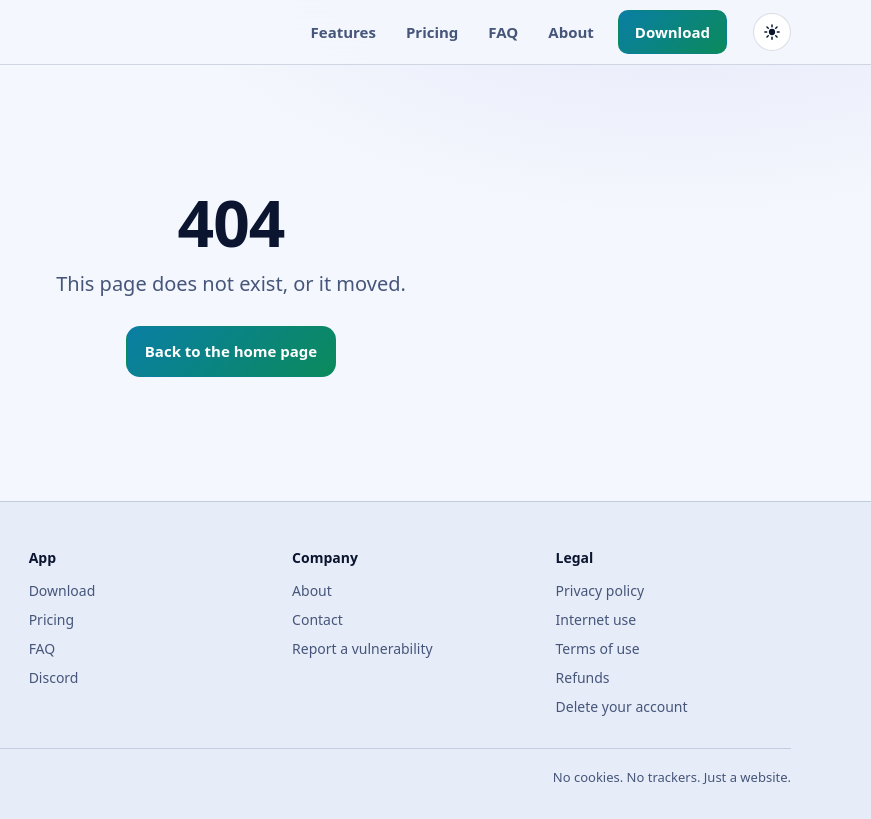
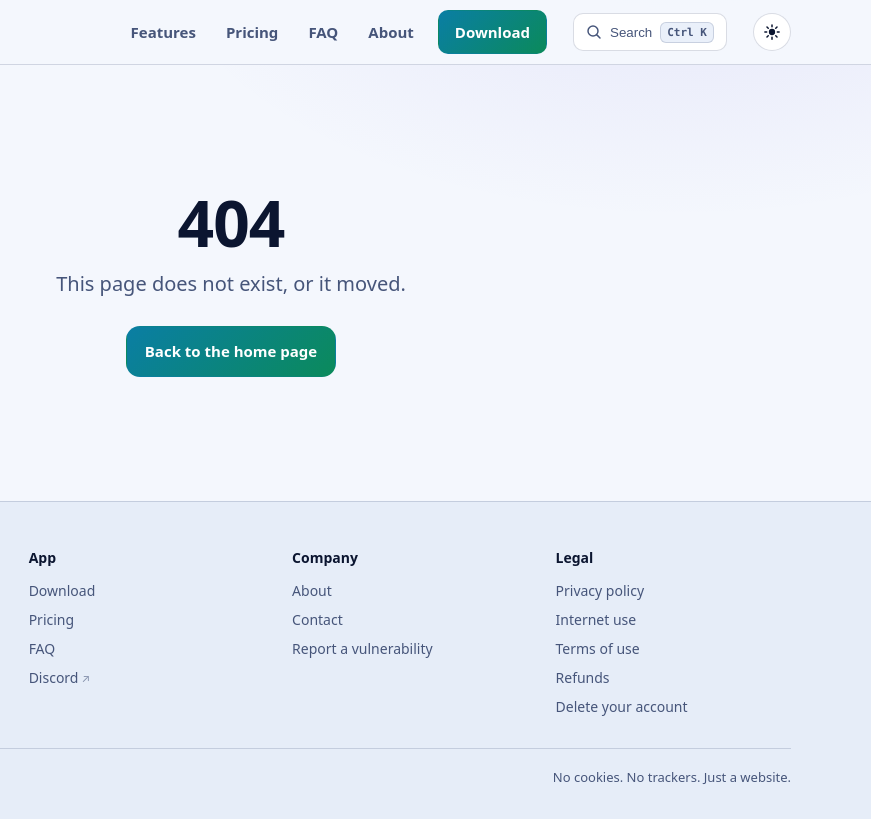
Before and after one commit to cybersecprotocolteam-crypto/cybersecprotocol-website, a plain HTML site: page 404.html in a window 1280 px wide. Shown: the full height of the page, 409-1280 px from the left. Drawn offline with Linux system fonts and the light colour scheme.

Commit message:
Add files via upload

```diff
--- a/404.html
+++ b/404.html
@@ -4,13 +4,16 @@
   <meta charset="utf-8">
   <meta name="viewport" content="width=device-width, initial-scale=1">
   <title>Page not found · Cybersec Protocol</title>
-  <meta name="description" content="This page does not exist.">
+  <meta name="description" content="This page does not exist. Go back to the Cybersec Protocol home page to find what you need.">
+  <meta name="robots" content="noindex">
   <meta name="theme-color" content="#070b1a">
   <script>(function(){try{var t=localStorage.getItem('cp-theme');if(t!=='light'&&t!=='dark')t=matchMedia('(prefers-color-scheme: light)').matches?'light':'dark';document.documentElement.setAttribute('data-theme',t);var m=document.querySelector('meta[name=theme-color]');if(m)m.content=t==='light'?'#f4f7fd':'#070b1a'}catch(e){}})()</script>
   <link rel="canonical" href="https://cybersecprotocol.app/404.html">
   <link rel="icon" href="/assets/img/favicon.svg" type="image/svg+xml">
   <link rel="stylesheet" href="/assets/css/style.css">
+  <link rel="stylesheet" href="/assets/css/ui.css">
   <script src="/assets/js/main.js" defer></script>
+  <script src="/assets/js/ui.js" defer></script>
 </head>
 <body>
 <a class="skip" href="#main">Skip to content</a>
```
